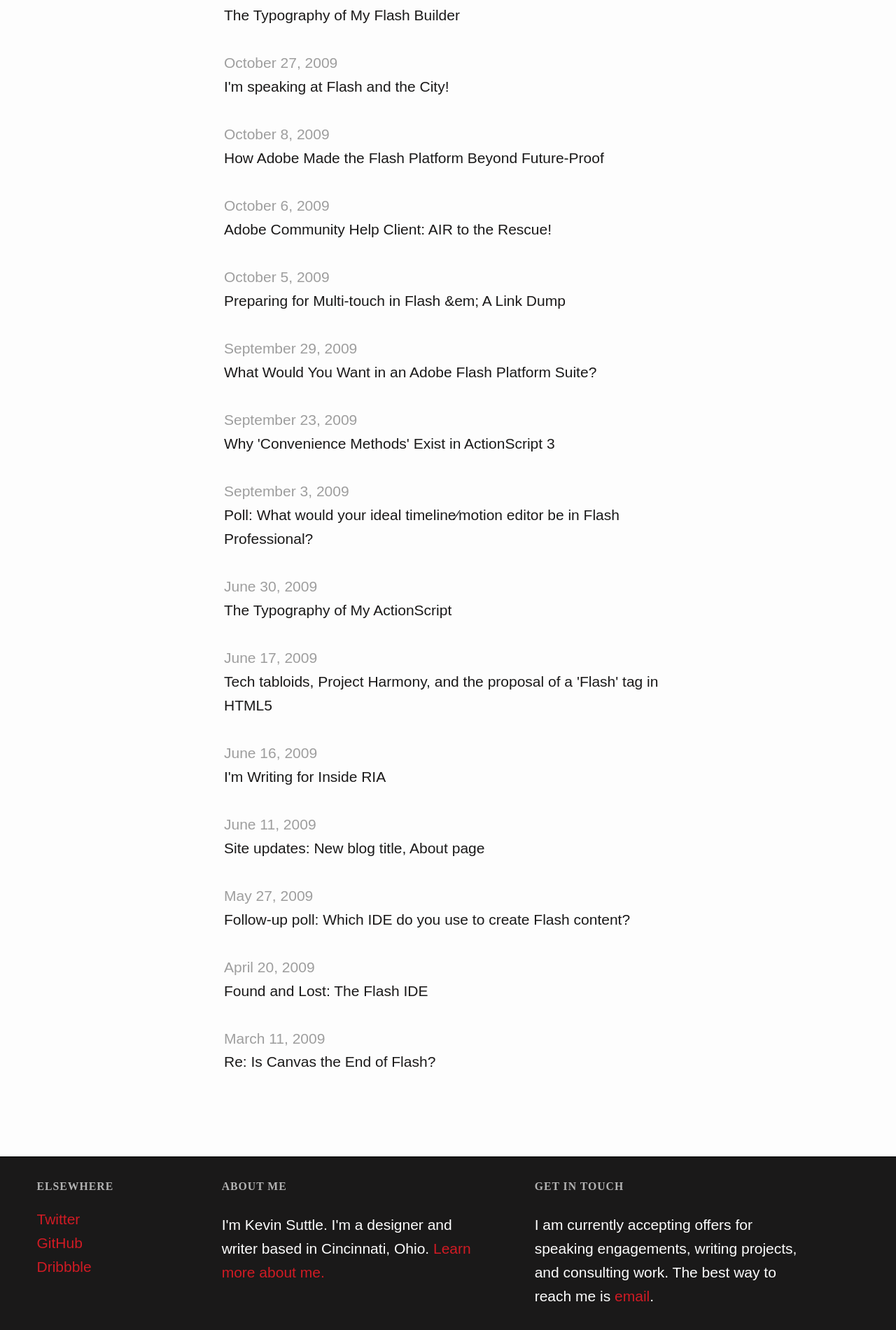
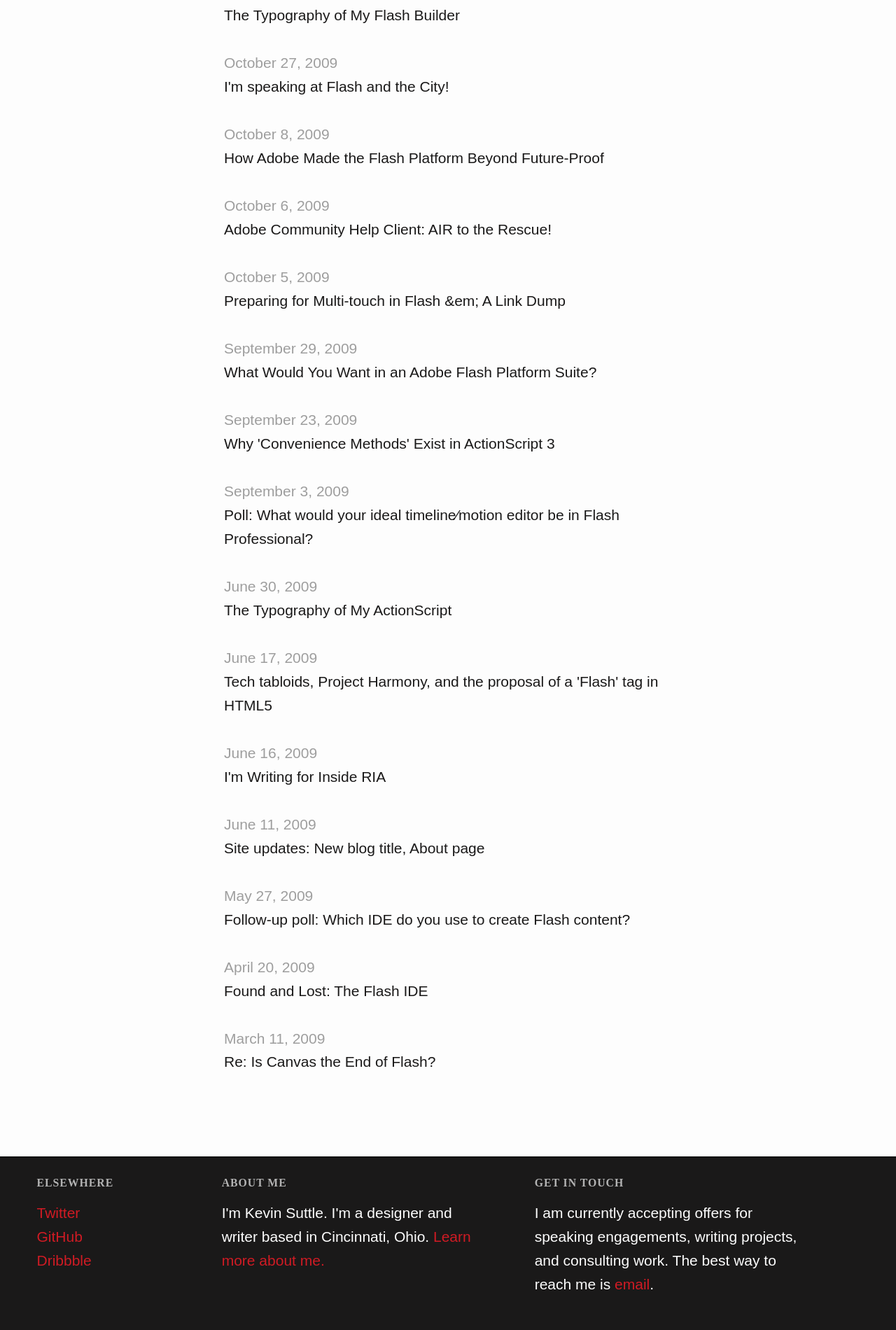
Before and after one commit to kevinSuttle/kevinsuttle.github.io, a Jekyll site: the page built from index.html, in a window 1280 px wide. Shown: the part 2320-4220 px from the top of the page at 70% size. Built offline with Jekyll 4.4.1, drawn with Linux system fonts in a browser that asks for light colours; Markdown is read by kramdown in place of the engine named in the settings; after the commit the page ends 4182 px from its top, so only the background shows below that.

Commit message:
Reduce padding on footer module titles

```diff
--- a/styles/index.css
+++ b/styles/index.css
@@ -457,6 +457,11 @@ article {
   margin: 0 auto; }
   .footer-module.elsewhere {
     margin: 0 0 1.618em 0; }
+  .footer-module p {
+    margin-top: 0;
+    margin-bottom: 0; }
+  .footer-module h2 {
+    margin: 0.53933em auto; }
 
 .post-footer nav {
   padding: 0.2em 0.35em 0.2em 0; }
```
Also changed, not shown: styles/layout.scss (+9 -1 lines), 1 other file.
